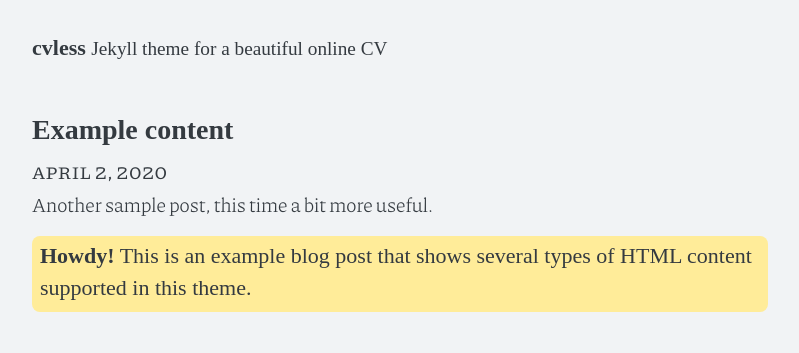
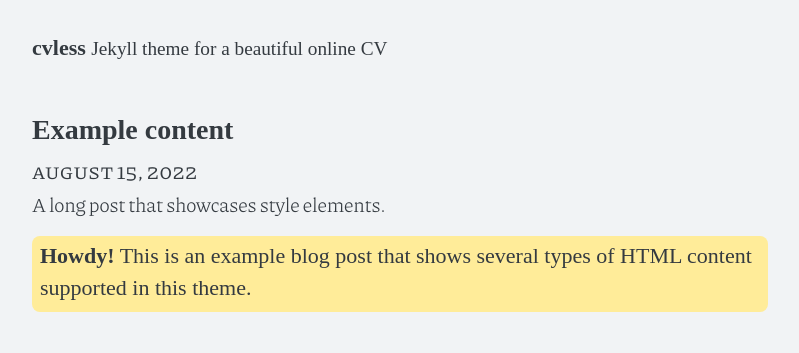
Before and after one commit to piazzai/cvless, a Jekyll site: the page built from _posts/2022-08-15-example-content.md, in a window 1280 px wide and 900 px high. Shown: the top 353 px of the window, without its empty margins (240-1039 px from the left). Built offline with Jekyll 4.4.1, drawn with Linux system fonts in a browser that asks for light colours; some web fonts are replaced.

Commit message:
Change leads and dates

```diff
--- a/_posts/2020-04-02-example-content.md
+++ b/_posts/2022-08-15-example-content.md
@@ -1,7 +1,7 @@
 ---
 layout: post
 title: Example content
-lead: Another sample post, this time a bit more useful.
+lead: A long post that showcases style elements.
 ---
 
 **Howdy!** This is an example blog post that shows several types of HTML content supported in this theme.
```
Also changed, not shown: _posts/2022-09-01-whats-jekyll.md (renamed from _posts/2020-05-01-whats-jekyll.md, +1 -1 lines).
